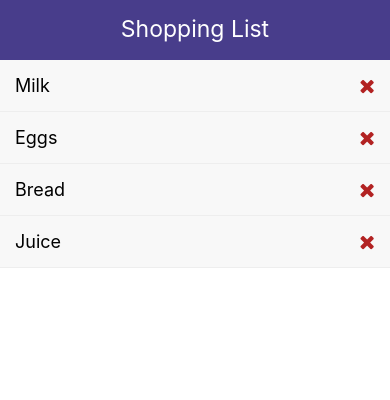
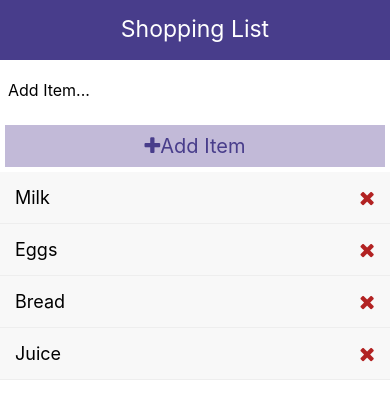
Before and after one commit to PaulB-H/ReactNative, a React Native app: screen / in a window 390 px wide. Shown: the top 400 px of the page. Built offline with nearby package versions, Linux system fonts and the light colour scheme.

Commit message:
Created AddItem comp

```diff
--- a/App.js
+++ b/App.js
@@ -2,6 +2,7 @@
 import {View, Text, StyleSheet, FlatList} from 'react-native';
 import Header from './components/Header';
 import ListItem from './components/ListItem';
+import AddItem from './components/AddItem';
 import 'react-native-get-random-values';
 import {v4 as uuid} from 'uuid';
 
@@ -22,6 +23,7 @@
   return (
     <View style={styles.container}>
       <Header />
+      <AddItem />
       <FlatList
         data={items}
         renderItem={({item}) => (
--- /dev/null
+++ b/components/AddItem.js
@@ -0,0 +1,43 @@
+import React from 'react';
+import {
+  View,
+  Text,
+  StyleSheet,
+  TextInput,
+  TouchableOpacity,
+} from 'react-native';
+import Icon from 'react-native-vector-icons/dist/FontAwesome';
+
+const AddItem = ({title}) => {
+  return (
+    <View>
+      <TextInput placeholder="Add Item..." style={styles.input} />
+      <TouchableOpacity style={styles.btn}>
+        <Text style={styles.btnText}>
+          <Icon name="plus" size={20} />
+          Add Item
+        </Text>
+      </TouchableOpacity>
+    </View>
+  );
+};
+
+const styles = StyleSheet.create({
+  input: {
+    height: 60,
+    padding: 8,
+    fontSize: 16,
+  },
+  btn: {
+    backgroundColor: '#c2bad8',
+    padding: 9,
+    margin: 5,
+  },
+  btnText: {
+    color: 'darkslateblue',
+    fontSize: 20,
+    textAlign: 'center',
+  },
+});
+
+export default AddItem;
```
